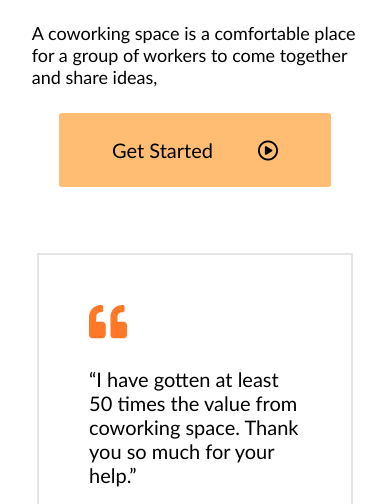
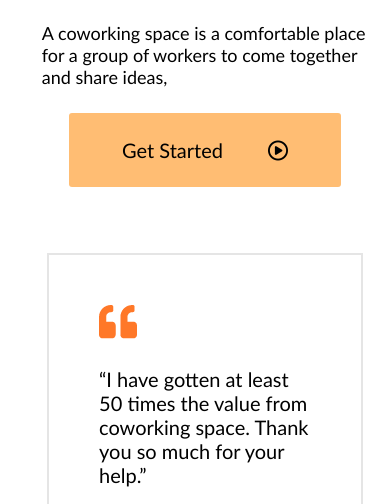
Before and after one commit to KasperKopke/ofline-side, a plain HTML site: page index.html in a window 390 px wide. Shown: the part 115-619 px from the top of the page. Drawn offline with Linux system fonts and the light colour scheme.

Commit message:
test med body

```diff
--- a/css/style.css
+++ b/css/style.css
@@ -566,4 +566,7 @@ address ul {
     height: auto;
     width: 80%;
   }
+  body {
+    margin-left: 20px;
+  }
 }
```
